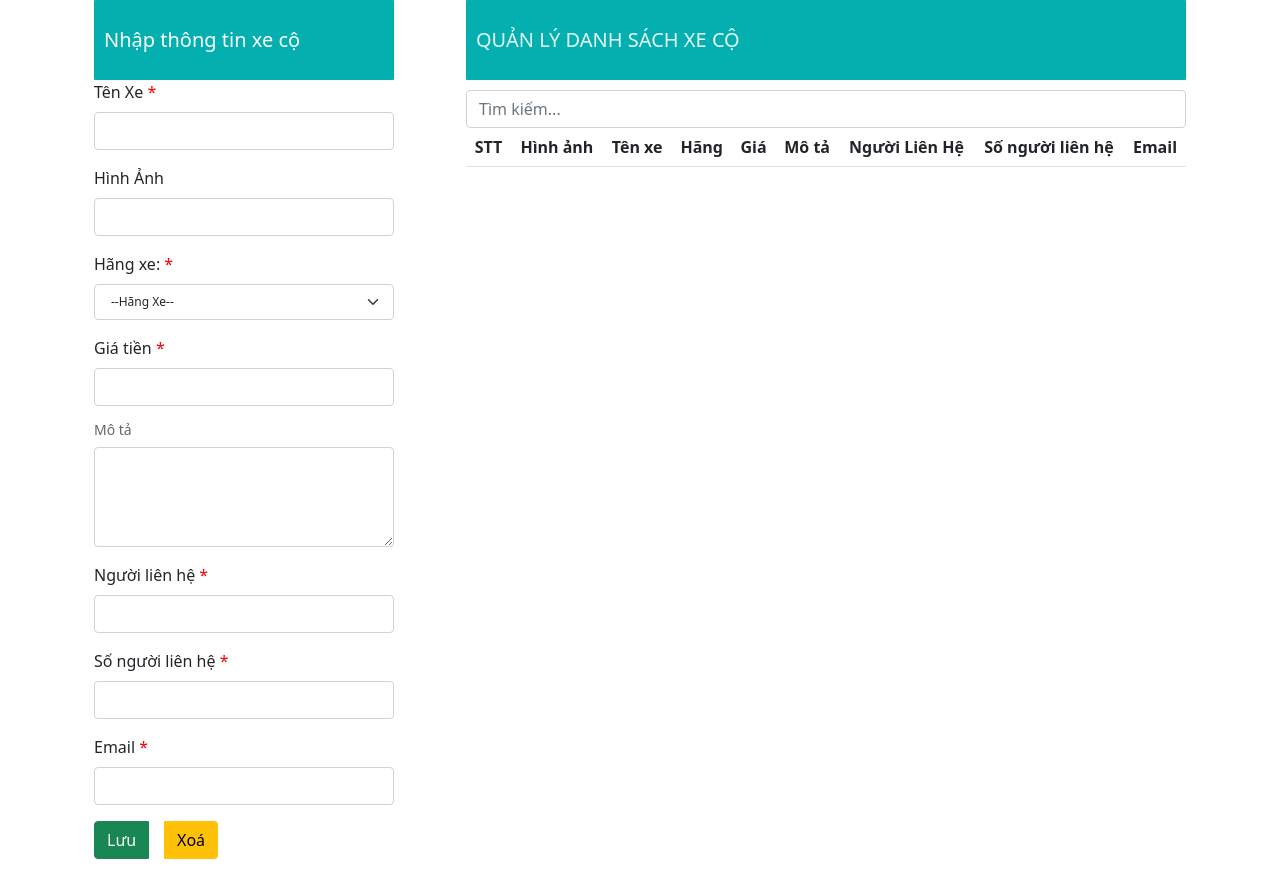
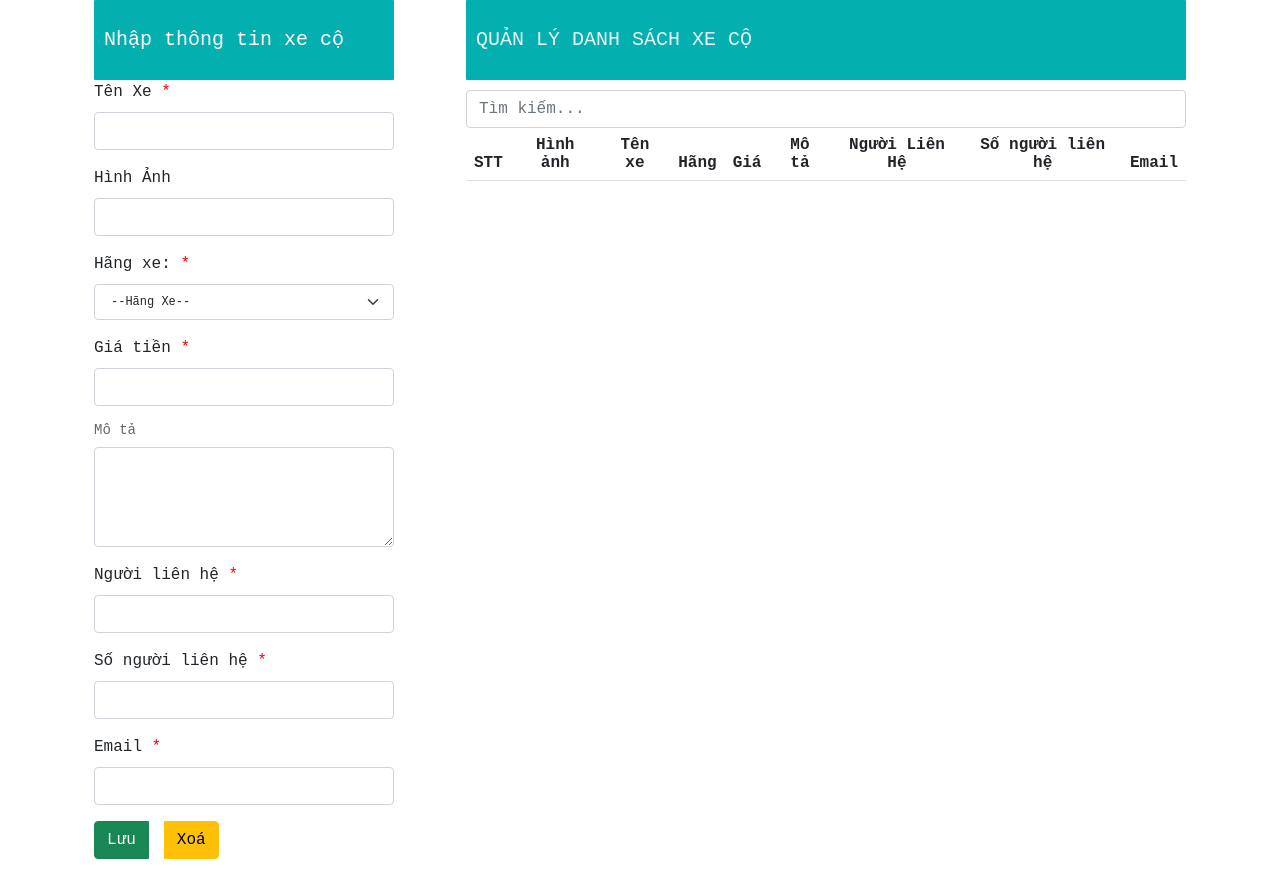
Before and after one commit to hisonthanhhoa/js, a plain HTML site: page index.html in a window 1280 px wide. Drawn offline with nearby package versions, Linux system fonts and the light colour scheme.

Commit message:
lamhophanxoa

```diff
--- a/accset/main.js
+++ b/accset/main.js
@@ -179,7 +179,7 @@ function search() {
     table = document.getElementById("table");
     tr = table.getElementsByTagName("tr");
     for (i = 0; i < tr.length; i++) {
-        td = tr[i].getElementsByTagName("td")[0];
+        td = tr[i].getElementsByTagName("td")[2];
         if (td) {
             txtValue = td.textContent || td.innerText;
             if (txtValue.toUpperCase().indexOf(filter) > -1) {
--- a/accset/style.css
+++ b/accset/style.css
@@ -1,6 +1,5 @@
 * {
-    width: auto;
-    height: auto;
+    font-family: 'Courier New', Courier, monospace;
     box-sizing: border-box;
 }
 
```
